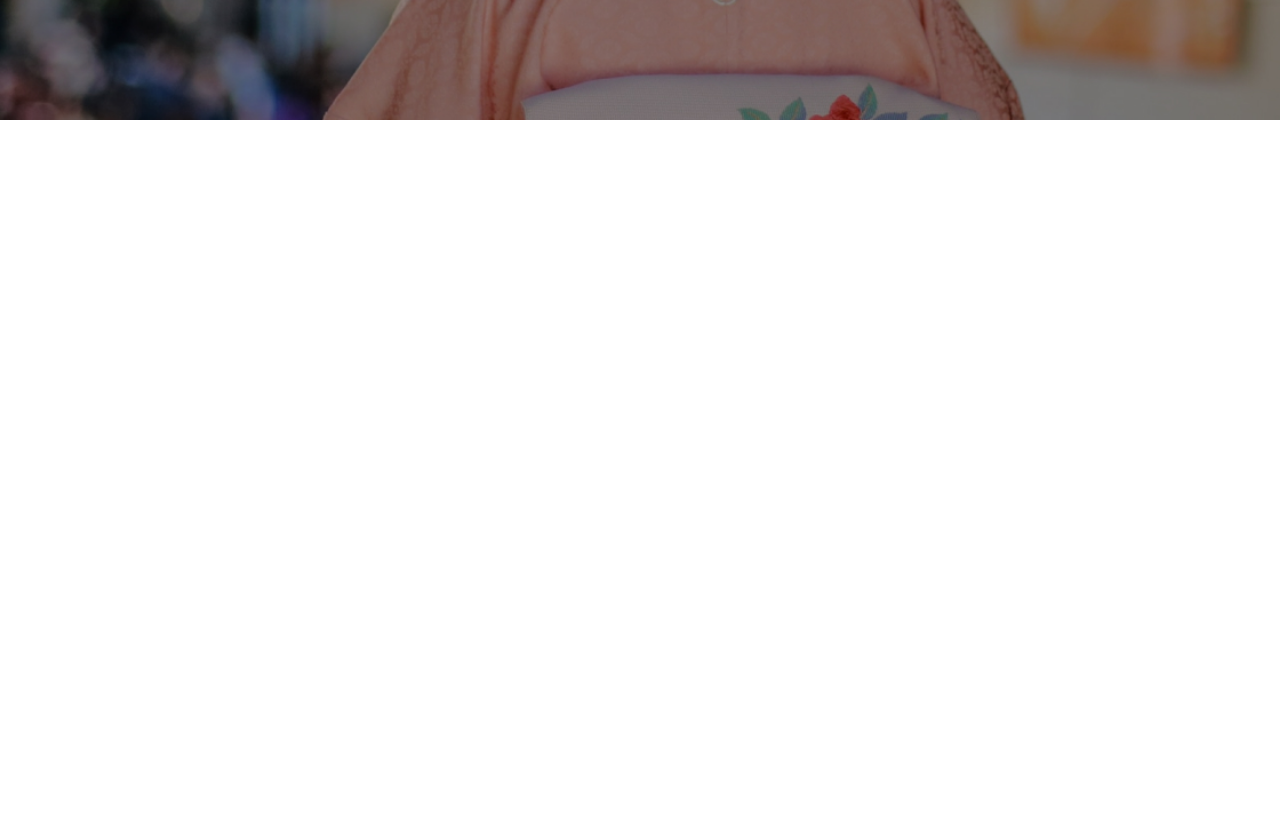
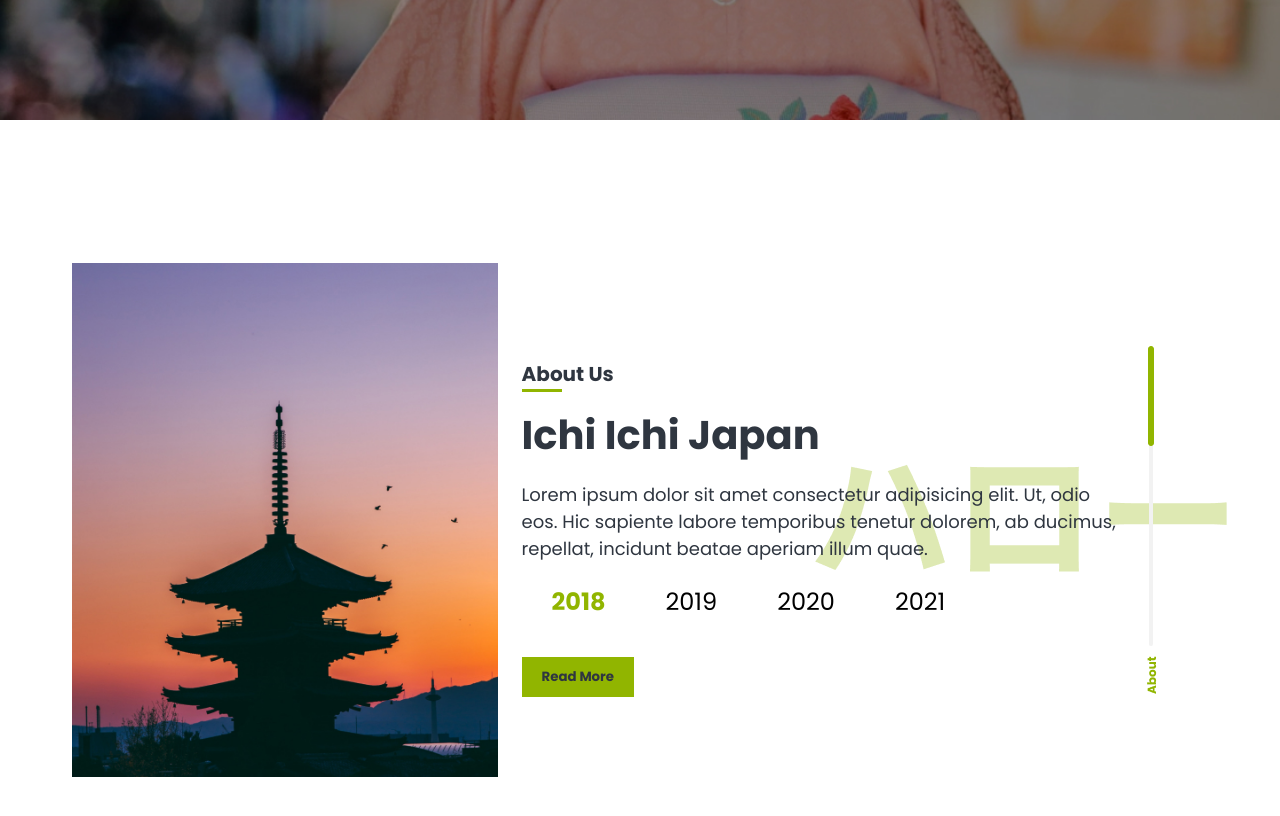
Before and after one commit to christinebanlawi/Ichi-Ichi-Japan, a React (Create React App) app: page / in a window 1280 px wide. Shown: the part 680-1496 px from the top of the page. Before the commit the page ends 800 px from the top, so only its background shows below. Built offline with nearby package versions, Linux system fonts and the light colour scheme.

Commit message:
Updated AboutUs.js

```diff
--- a/src/App.css
+++ b/src/App.css
@@ -249,9 +249,97 @@ h3 {
 
 
 
-  /* ------- B U T T O N S ------- */
+/* ------- A B O U T U S ------- */
 
-.get-started-btn {
+.about-us-container {
+  min-height: 100vh;
+  background-image: url(./images/about-us-background.png);
+  background-position: right;
+  background-repeat: no-repeat;
+  padding: 3rem 2rem;
+  width: 95%;
+  margin: 0 auto;
+  display: flex;
+  max-width: 1200px;
+}
+
+.about-us-image {
+  display: flex;
+  flex-direction: column;
+  justify-content: center;
+}
+
+.about-us-info {
+  width: 70%;
+  padding: 1.5rem;
+  display: flex;
+  flex-direction: column;
+  justify-content: center;
+}
+
+.about-us-text {
+  position: relative;
+  margin: 1rem 0;
+}
+
+.about-us-text::after {
+  content: '';
+  position: absolute;
+  top: 30px;
+  left: 0;
+  height: 3px;
+  width: 40px;
+  background-color: var(--clr-accent);
+}
+
+.tabs-container {
+  width: 90%;
+  padding: 1rem 0;
+}
+
+.tabs {
+  padding: 10px 30px;
+  background: transparent;
+  border: none;
+  font-size: 1.5rem;
+  font-family: var(--ff-primary);
+  margin: 0.75rem 0;
+}
+
+.active-tabs {
+  font-weight: var(--fw-bold);
+  color: var(--clr-accent);
+}
+
+.tabs.-content {
+  flex-grow: 1;
+}
+
+.content {
+  display: none;
+}
+
+.active-content {
+  display: block;
+}
+
+@media screen and (max-width: 800px) {
+  .about-us-container {
+    flex-direction: column;
+    align-items: center;
+  }
+  .about-us-info {
+    width: 100%;
+  }
+}
+
+
+
+
+/* ------- B U T T O N S ------- */
+
+.get-started-btn,
+.read-more-btn {
   background-color: #91B500;
   color: #2F3640;
   border: none;
--- a/src/App.js
+++ b/src/App.js
@@ -1,10 +1,14 @@
 import './App.css';
 import Header from './components/Header'
+import AboutUs from './components/AboutUs'
+
+import AboutUsImage from './images/about-us-image.jpg'
 
 function App() {
   return (
     <div className="App">
       <Header />
+      <AboutUs image={AboutUsImage}/>
     </div>
   );
 }
--- /dev/null
+++ b/src/components/AboutUs.js
@@ -0,0 +1,28 @@
+import React, { useEffect } from 'react'
+import Tabs from './Tabs'
+import Aos from 'aos'
+import 'aos/dist/aos.css'
+
+function AboutUs(props) {
+    useEffect(() => {
+        Aos.init({
+            duration: 2000
+        })
+    }, [])
+
+    return (
+        <div className="about-us-container">
+            <div className="about-us-image" data-aos="fade-right">
+                <img src={props.image} alt="" />
+            </div>
+            <div className="about-us-info" data-aos="fade-left">
+                <h3 className="about-us-text">About Us</h3>
+                <h1 className="about-us-title">Ichi Ichi Japan</h1>
+                <Tabs />
+                <button className="read-more-btn btn">Read More</button>
+            </div>
+        </div>
+    )
+}
+
+export default AboutUs
--- /dev/null
+++ b/src/components/Tabs.js
@@ -0,0 +1,56 @@
+import React, { useState } from 'react'
+
+function Tabs(props) {
+    const [toggleState, setToggleState] = useState(1)
+
+    const toggleTab = (index) => {
+        setToggleState(index)
+    }
+
+    return (
+        <div className="tabs-container">
+            <div className="tabs-content">
+                <div className={toggleState === 1 ? "content active-content" : "content"}>
+                    <p>Lorem ipsum dolor sit amet consectetur adipisicing elit. Ut, odio eos. Hic sapiente labore temporibus tenetur dolorem, ab ducimus, repellat, incidunt beatae aperiam illum quae.</p>
+                </div>
+                <div className={toggleState === 2 ? "content active-content" : "content"}>
+                    <p>Lorem ipsum dolor sit amet consectetur adipisicing elit. Facere natus ratione eos perferendis quidem at id, voluptas ullam, incidunt minus ex! Placeat a excepturi voluptatem!</p>
+                </div>
+                <div className={toggleState === 3 ? "content active-content" : "content"}>
+                    <p>Lorem ipsum dolor sit amet consectetur adipisicing elit. Hic cum fuga mollitia, pariatur nobis maxime maiores eum recusandae ipsa voluptate id, voluptatum voluptas reiciendis quod!</p>
+                </div>
+                <div className={toggleState === 4 ? "content active-content" : "content"}>
+                    <p>Lorem, ipsum dolor sit amet consectetur adipisicing elit. Voluptate et quibusdam reprehenderit nostrum vel fuga molestiae. Eum totam autem, fuga aut distinctio minima obcaecati iste.</p>
+                </div>
+            </div>
+            <div className="tabs-title">
+                <button
+                    className={toggleState === 1 ? "tabs active-tabs" : "tabs"}
+                    onClick={() => toggleTab(1)}
+                >
+                    2018
+                </button>
+                <button
+                    className={toggleState === 2 ? "tabs active-tabs" : "tabs"}
+                    onClick={() => toggleTab(2)}
+                >
+                    2019
+                </button>
+                <button
+                    className={toggleState === 3 ? "tabs active-tabs" : "tabs"}
+                    onClick={() => toggleTab(3)}
+                >
+                    2020
+                </button>
+                <button
+                    className={toggleState === 4 ? "tabs active-tabs" : "tabs"}
+                    onClick={() => toggleTab(4)}
+                >
+                    2021
+                </button>
+            </div>
+        </div>
+    )
+}
+
+export default Tabs
```
